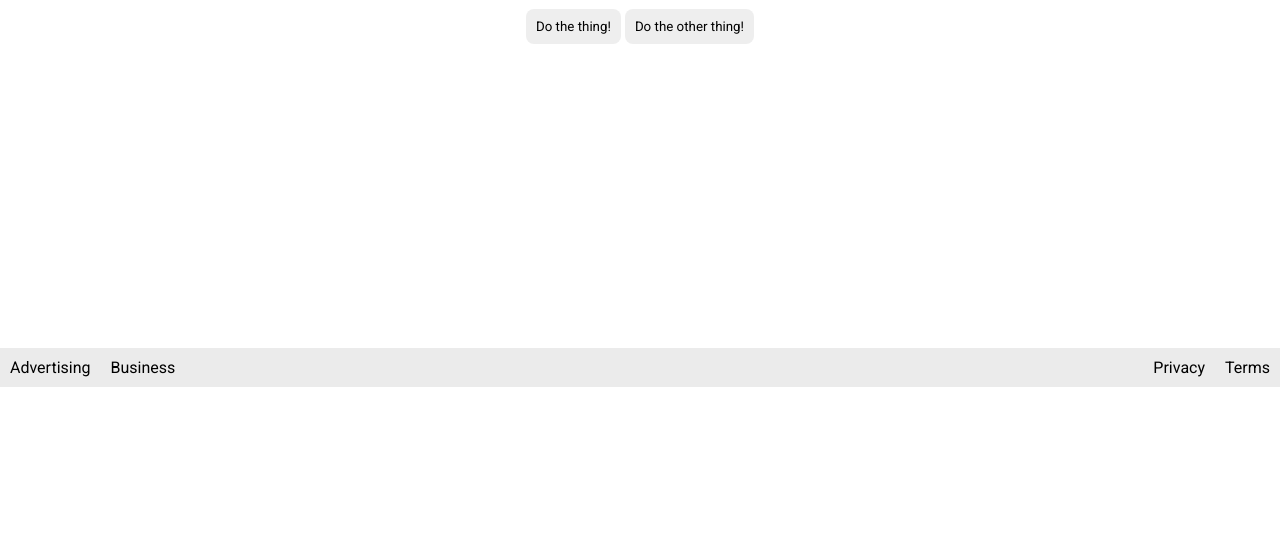
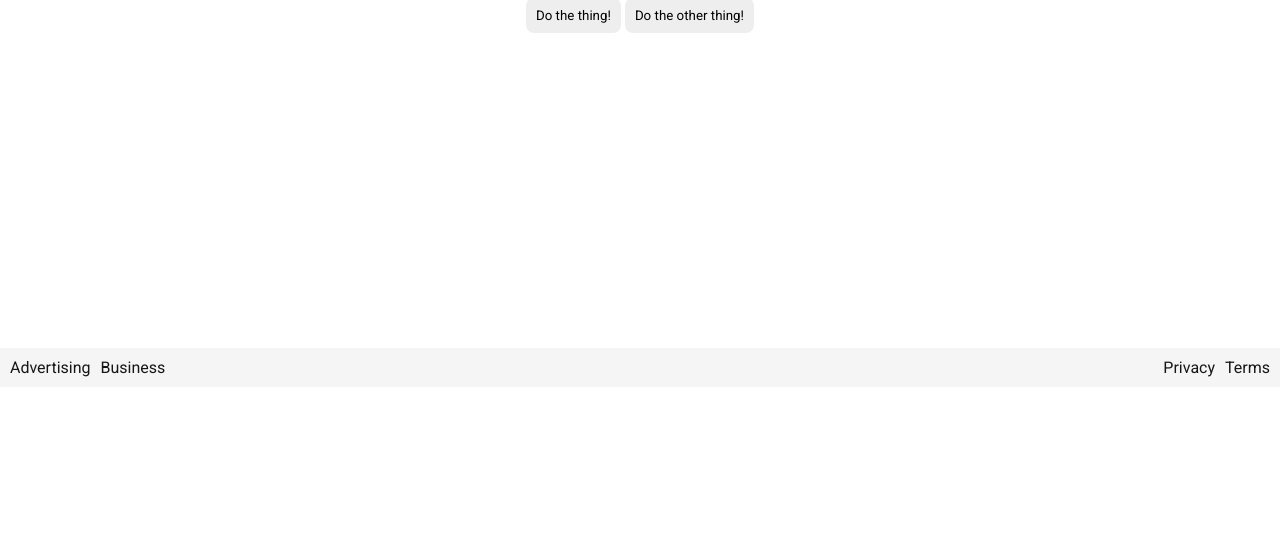
Before and after one commit to efeog49/odinproject, a plain HTML site: page flex/06-flex-layout/index.html in a window 1280 px wide. Shown: the part 413-950 px from the top of the page. After the commit the page ends 800 px from the top, so only its background shows below. Drawn offline with Linux system fonts and the light colour scheme.

Commit message:
second attempt

```diff
--- a/flex/06-flex-layout/style.css
+++ b/flex/06-flex-layout/style.css
@@ -5,14 +5,17 @@
     margin: 0;
     padding: 0;
 }
+
 body {
     height: 100vh;
     margin: 0;
     overflow: hidden;
     font-family: Roboto, sans-serif;
-    position: relative;
+    display: flex;
+    flex-direction: column;
+    align-items: center;
+    justify-content: center;
     text-align: center;
-
 }
 
 img {
@@ -34,38 +37,27 @@ input {
     padding: 8px 24px;
     width: 400px;
 }
+.content {
+    flex: 1;
+    padding: 100px;
+}
 .header, .footer {
+    width: 100%;
     display: flex;
+    flex-direction: row;
     justify-content: space-between;
-    align-items: center;
-    position: fixed;
-    width: 100%;
+
 }
 .header ul, .footer ul {
-    list-style-type: none;
-    display: flex;
-    align-items: center;
-}
-.header li, .footer li {
+    display: inline-flex;
+    list-style: none;
+    gap: 10px;
     padding: 10px;
 }
-.footer ul li a, .header ul li a {
+.header a, .footer a {
     text-decoration: none;
-}
-.header {
-    top: 0;
+    color: rgb(22, 22, 22);
 }
 .footer {
-    bottom: 0;
-    background: rgb(235, 235, 235);
+    background: rgb(246, 245, 245);
 }
-.content {
-    margin: 150px auto;
-    flex: 1;
-
-}
-.footer a,.footer a:hover,.header a,
-.header a:hover {
-    color: black;
-
-}
```
